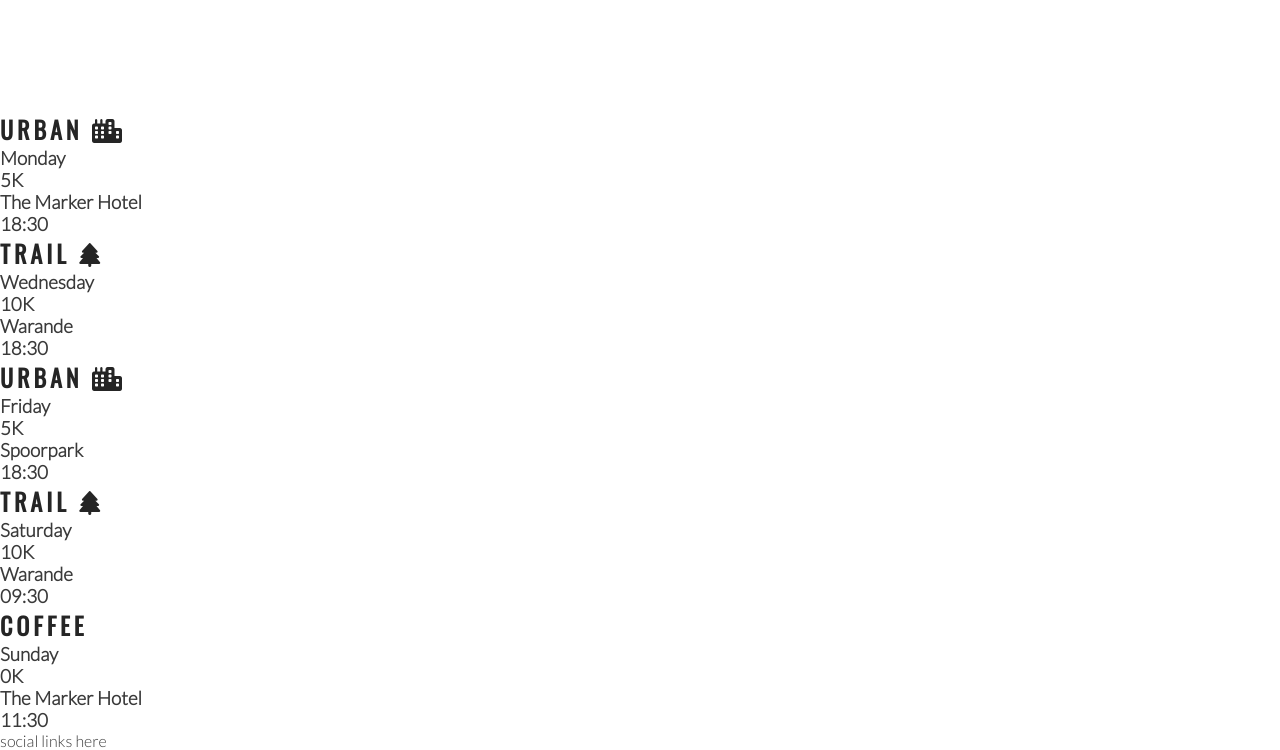
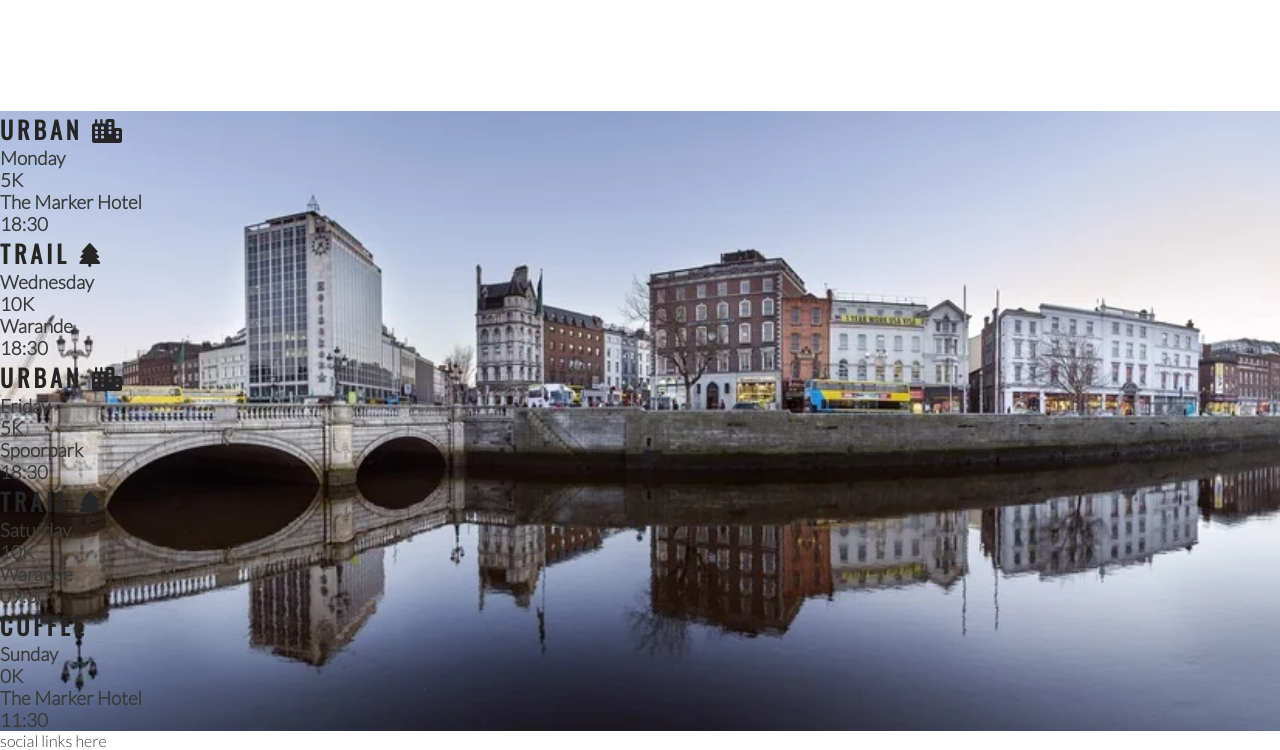
Before and after one commit to Wouter-IT/love-running, a plain HTML site: page index.html in a window 1280 px wide. Shown: the part 1184-1934 px from the top of the page. Drawn offline with nearby package versions, Linux system fonts and the light colour scheme; some icons are missing.

Commit message:
add background times section.

```diff
--- a/assets/css/style.css
+++ b/assets/css/style.css
@@ -186,3 +186,14 @@ hr {
     background: url('../images/ethos-center-image.jpg') no-repeat center center;
     border-radius: 50%;
 }
+
+/* Timetable section */
+#times {
+    background: url('../images/dublin-city.webp');
+    background-repeat: no-repeat;
+    background-size: cover;
+    background-position: center;
+    width: 100%;
+    overflow: hidden;
+
+}
--- a/index.html
+++ b/index.html
@@ -79,7 +79,7 @@
             </div>
         </div>
     </section>
-    <section>
+    <section id="times">
         <div>
             <h2>Urban <i class="fa-solid fa-city"></i></h2>
             <h3>Monday</h3>
```
Also changed, not shown: assets/images/dublin-city.webp (added).
